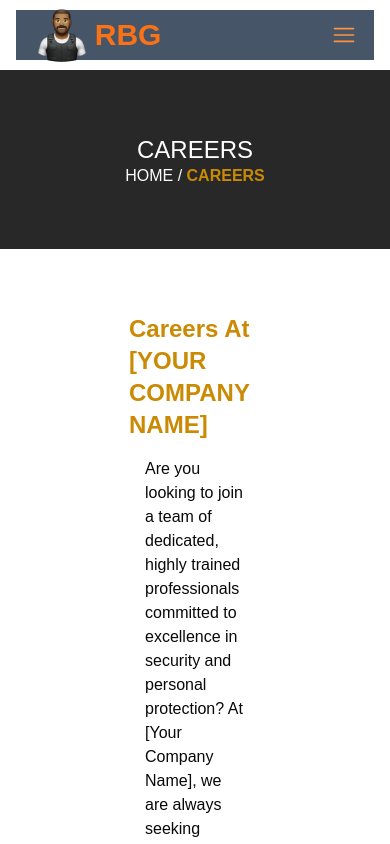
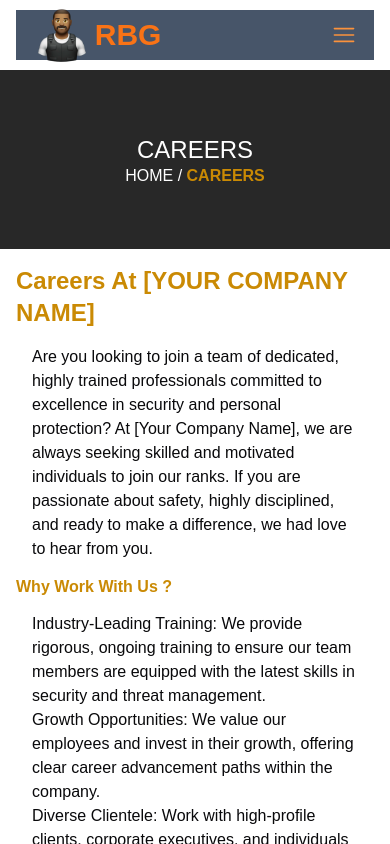
Before and after one commit to webdev-ashishk/Body-Guard, a Next.js app: page /careers in a window 390 px wide. Shown: the top 844 px of the page. Built offline with nearby package versions, Linux system fonts and the light colour scheme.

Commit message:
making responsive Careers Page

```diff
--- a/src/components/HeaderPages/Careers.tsx
+++ b/src/components/HeaderPages/Careers.tsx
@@ -10,7 +10,7 @@ const Careers = () => {
           <strong className="text-yellow-600"> CAREERS</strong>
         </h2>
       </div>
-      <div className="page2 w-8/12 m-auto p-16">
+      <div className="page2 w-full md:w-8/12 m-auto md:p-16 p-3">
         <h1 className="text-2xl font-bold text-yellow-600">
           Careers At [YOUR COMPANY NAME]
         </h1>
```
